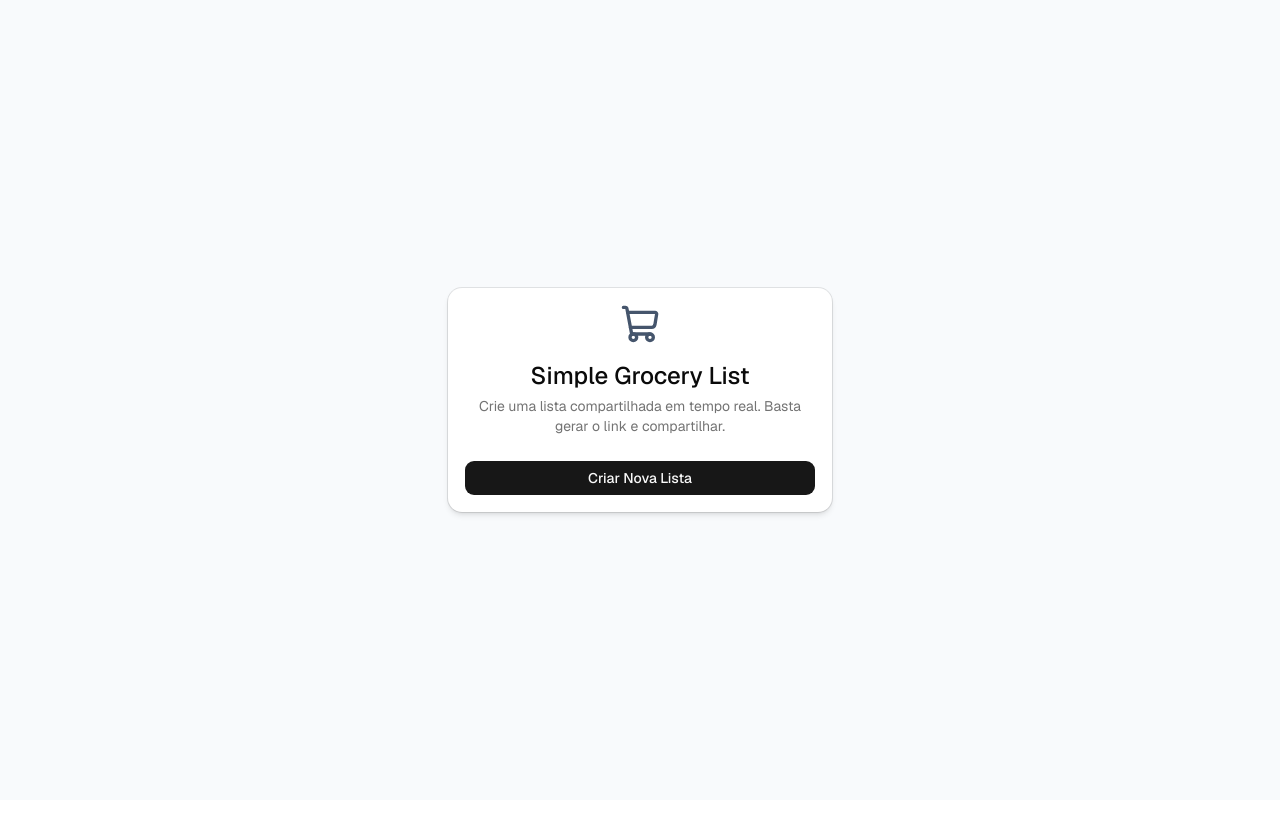
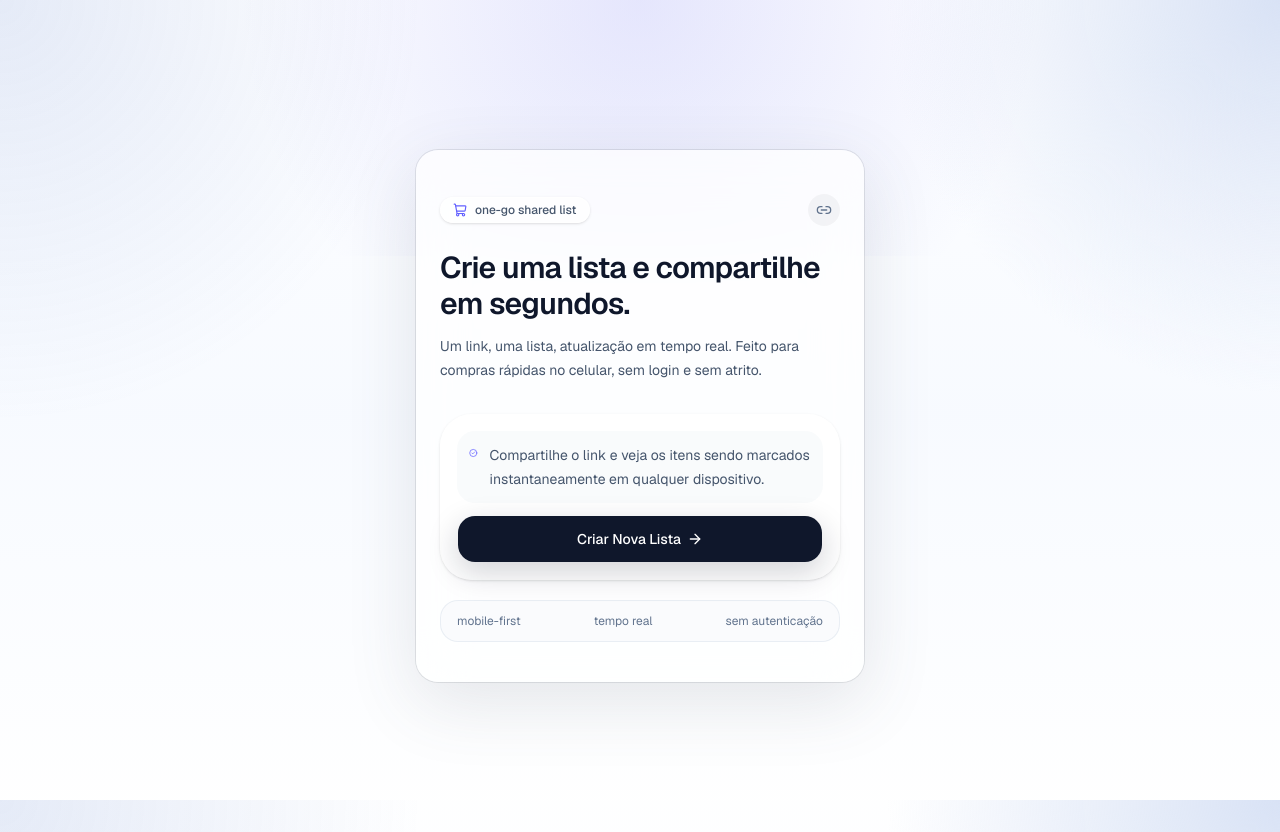
Before and after one commit to GaldinoRaphael/simple-grocery-list, a Next.js app: page / in a window 1280 px wide. Before the commit the page ends 800 px from the top, so only its background shows below. Built offline with nearby package versions, Linux system fonts and the light colour scheme.

Commit message:
feat: redesign

```diff
--- a/app/globals.css
+++ b/app/globals.css
@@ -48,38 +48,38 @@
 }
 
 :root {
-    --background: oklch(1 0 0);
-    --foreground: oklch(0.145 0 0);
-    --card: oklch(1 0 0);
-    --card-foreground: oklch(0.145 0 0);
-    --popover: oklch(1 0 0);
-    --popover-foreground: oklch(0.145 0 0);
-    --primary: oklch(0.205 0 0);
-    --primary-foreground: oklch(0.985 0 0);
-    --secondary: oklch(0.97 0 0);
-    --secondary-foreground: oklch(0.205 0 0);
-    --muted: oklch(0.97 0 0);
-    --muted-foreground: oklch(0.556 0 0);
-    --accent: oklch(0.97 0 0);
-    --accent-foreground: oklch(0.205 0 0);
+  --background: oklch(0.985 0.008 264);
+  --foreground: oklch(0.24 0.03 264);
+  --card: oklch(1 0.008 264 / 0.78);
+  --card-foreground: oklch(0.24 0.03 264);
+  --popover: oklch(1 0.008 264 / 0.92);
+  --popover-foreground: oklch(0.24 0.03 264);
+  --primary: oklch(0.56 0.14 264);
+  --primary-foreground: oklch(0.985 0.005 264);
+  --secondary: oklch(0.96 0.012 264);
+  --secondary-foreground: oklch(0.28 0.03 264);
+  --muted: oklch(0.955 0.01 264);
+  --muted-foreground: oklch(0.49 0.025 264);
+  --accent: oklch(0.965 0.016 250);
+  --accent-foreground: oklch(0.28 0.03 264);
     --destructive: oklch(0.577 0.245 27.325);
-    --border: oklch(0.922 0 0);
-    --input: oklch(0.922 0 0);
-    --ring: oklch(0.708 0 0);
+  --border: oklch(0.89 0.015 264 / 0.8);
+  --input: oklch(0.9 0.015 264 / 0.95);
+  --ring: oklch(0.64 0.11 264 / 0.65);
     --chart-1: oklch(0.87 0 0);
     --chart-2: oklch(0.556 0 0);
     --chart-3: oklch(0.439 0 0);
     --chart-4: oklch(0.371 0 0);
     --chart-5: oklch(0.269 0 0);
     --radius: 0.625rem;
-    --sidebar: oklch(0.985 0 0);
-    --sidebar-foreground: oklch(0.145 0 0);
-    --sidebar-primary: oklch(0.205 0 0);
-    --sidebar-primary-foreground: oklch(0.985 0 0);
-    --sidebar-accent: oklch(0.97 0 0);
-    --sidebar-accent-foreground: oklch(0.205 0 0);
-    --sidebar-border: oklch(0.922 0 0);
-    --sidebar-ring: oklch(0.708 0 0);
+    --sidebar: oklch(0.985 0.008 264);
+    --sidebar-foreground: oklch(0.24 0.03 264);
+    --sidebar-primary: oklch(0.56 0.14 264);
+    --sidebar-primary-foreground: oklch(0.985 0.005 264);
+    --sidebar-accent: oklch(0.965 0.016 250);
+    --sidebar-accent-foreground: oklch(0.28 0.03 264);
+    --sidebar-border: oklch(0.89 0.015 264 / 0.8);
+    --sidebar-ring: oklch(0.64 0.11 264 / 0.65);
 }
 
 .dark {
@@ -122,8 +122,20 @@
     }
   body {
     @apply bg-background text-foreground;
+    background-image:
+      radial-gradient(circle at top left, color-mix(in oklab, var(--primary) 14%, transparent) 0%, transparent 28%),
+      radial-gradient(circle at top right, color-mix(in oklab, white 80%, var(--primary) 20%) 0%, transparent 26%),
+      linear-gradient(180deg, color-mix(in oklab, white 88%, var(--background) 12%) 0%, var(--background) 52%, color-mix(in oklab, white 92%, var(--background) 8%) 100%);
+    background-attachment: fixed;
     }
   html {
     @apply font-sans;
     }
 }
+
+@layer base {
+  ::selection {
+    background: color-mix(in oklab, var(--primary) 24%, white 76%);
+    color: var(--foreground);
+  }
+}
--- a/app/layout.tsx
+++ b/app/layout.tsx
@@ -2,6 +2,7 @@ import type { Metadata } from "next";
 import "./globals.css";
 import { Geist } from "next/font/google";
 import { cn } from "@/lib/utils";
+import { Toaster } from "sonner";
 
 const geist = Geist({subsets:['latin'],variable:'--font-sans'});
 
@@ -17,7 +18,10 @@ export default function RootLayout({
 }) {
   return (
     <html lang="pt-BR" className={cn("font-sans", geist.variable)}>
-      <body>{children}</body>
+      <body className="min-h-screen antialiased">
+        {children}
+        <Toaster position="top-center" richColors toastOptions={{ className: "rounded-2xl" }} />
+      </body>
     </html>
   );
 }
--- a/app/page.tsx
+++ b/app/page.tsx
@@ -2,7 +2,7 @@
 
 import { useRouter } from "next/navigation";
 import { nanoid } from "nanoid";
-import { ShoppingCart } from "lucide-react";
+import { ArrowRight, CheckCircle2, Link2, ShoppingCart } from "lucide-react";
 import { Button } from "@/components/ui/button";
 import { Card, CardContent, CardHeader, CardTitle, CardDescription } from "@/components/ui/card";
 
@@ -15,23 +15,54 @@ export default function HomePage() {
   }
 
   return (
-    <main className="min-h-screen flex items-center justify-center bg-slate-50 p-4">
-      <Card className="w-full max-w-sm text-center shadow-md">
-        <CardHeader className="pb-2">
-          <div className="flex justify-center mb-3">
-            <ShoppingCart className="h-10 w-10 text-slate-600" />
+    <main className="relative min-h-screen overflow-hidden px-4 py-10 sm:py-14">
+      <div className="pointer-events-none absolute inset-x-0 top-0 h-64 bg-[radial-gradient(circle_at_top,_rgba(99,102,241,0.16),_transparent_58%)]" />
+      <div className="relative mx-auto flex min-h-[calc(100vh-5rem)] w-full max-w-md items-center justify-center">
+        <Card className="w-full overflow-hidden rounded-3xl border-white/60 bg-white/72 shadow-[0_20px_70px_rgba(75,85,99,0.14)] backdrop-blur-xl">
+          <CardHeader className="space-y-5 px-6 pt-7 pb-4 text-left">
+            <div className="flex items-center justify-between">
+              <div className="inline-flex items-center gap-2 rounded-full border border-white/70 bg-white/70 px-3 py-1 text-xs font-medium text-slate-600 shadow-sm">
+                <ShoppingCart className="h-3.5 w-3.5 text-indigo-500" />
+                one-go shared list
               </div>
-          <CardTitle className="text-2xl">Simple Grocery List</CardTitle>
-          <CardDescription>
-            Crie uma lista compartilhada em tempo real. Basta gerar o link e compartilhar.
+              <div className="rounded-full bg-slate-900/4 p-2 text-slate-500">
+                <Link2 className="h-4 w-4" />
+              </div>
+            </div>
+            <div className="space-y-3">
+              <CardTitle className="text-3xl font-semibold tracking-tight text-slate-900">
+                Crie uma lista e compartilhe em segundos.
+              </CardTitle>
+              <CardDescription className="text-sm leading-6 text-slate-600">
+                Um link, uma lista, atualização em tempo real. Feito para compras rápidas no celular, sem login e sem atrito.
               </CardDescription>
+            </div>
           </CardHeader>
-        <CardContent>
-          <Button className="w-full" size="lg" onClick={handleCreateList}>
+          <CardContent className="space-y-5 px-6 pb-6">
+            <div className="grid gap-3 rounded-[2rem] border border-white/70 bg-white/65 p-4 shadow-sm">
+              <div className="flex items-start gap-3 rounded-2xl bg-slate-50/80 px-3 py-3">
+                <CheckCircle2 className="mt-0.5 h-4 w-4 text-indigo-500" />
+                <p className="text-sm leading-6 text-slate-600">
+                  Compartilhe o link e veja os itens sendo marcados instantaneamente em qualquer dispositivo.
+                </p>
+              </div>
+              <Button
+                className="h-12 rounded-2xl bg-slate-900 text-white shadow-[0_10px_30px_rgba(15,23,42,0.18)] hover:bg-slate-800"
+                size="lg"
+                onClick={handleCreateList}
+              >
                 Criar Nova Lista
+                <ArrowRight className="h-4 w-4" />
               </Button>
+            </div>
+            <div className="flex items-center justify-between rounded-2xl border border-slate-200/70 bg-slate-50/70 px-4 py-3 text-xs text-slate-500">
+              <span>mobile-first</span>
+              <span>tempo real</span>
+              <span>sem autenticação</span>
+            </div>
           </CardContent>
         </Card>
+      </div>
     </main>
   );
 }
--- a/package.json
+++ b/package.json
@@ -21,6 +21,7 @@
     "react": "^19.0.0",
     "react-dom": "^19.0.0",
     "shadcn": "^4.2.0",
+    "sonner": "^2.0.6",
     "tailwind-merge": "^2.6.1",
     "tw-animate-css": "^1.4.0"
   },
```
Also changed, not shown: app/list/[id]/page.tsx (+89 -69 lines), 2 other files (tests, documents, lock files or other folders). Lines whose indentation alone changed are shown as unchanged.
